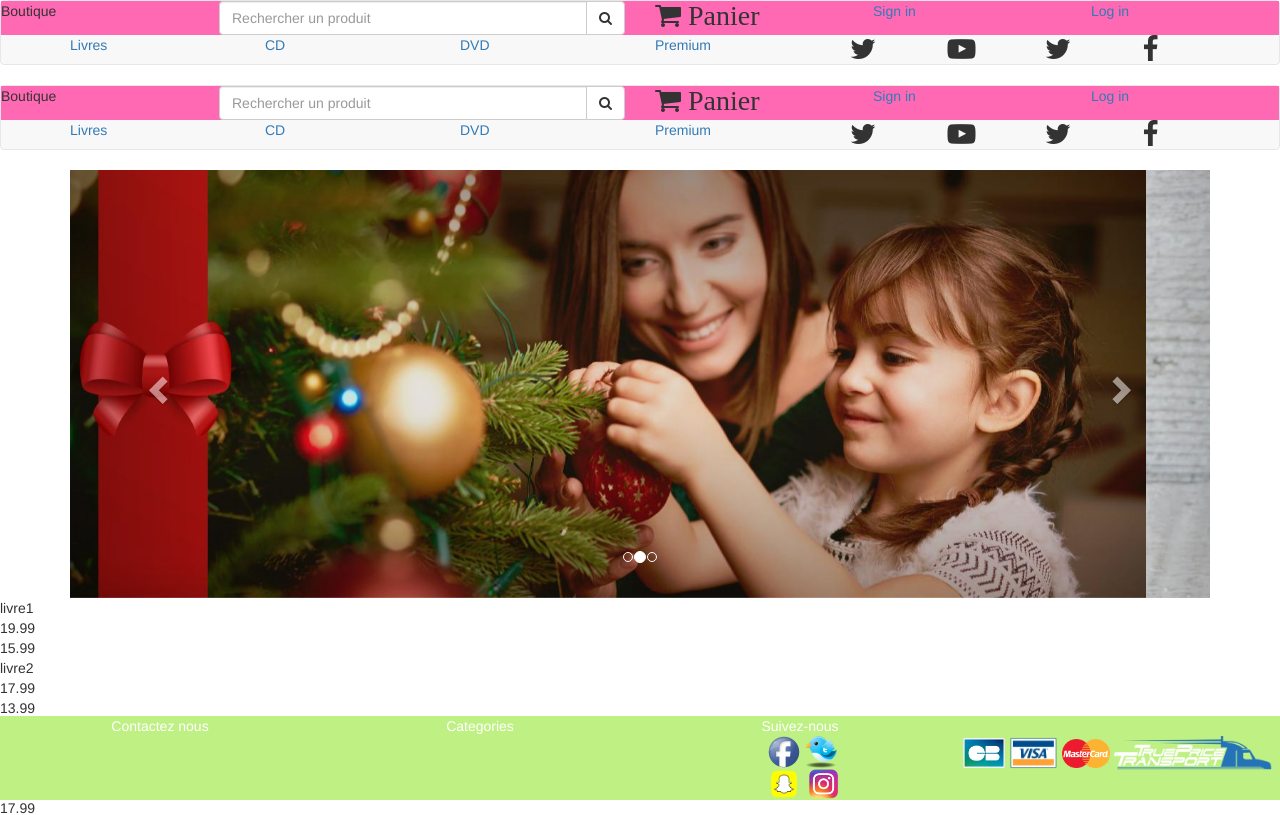
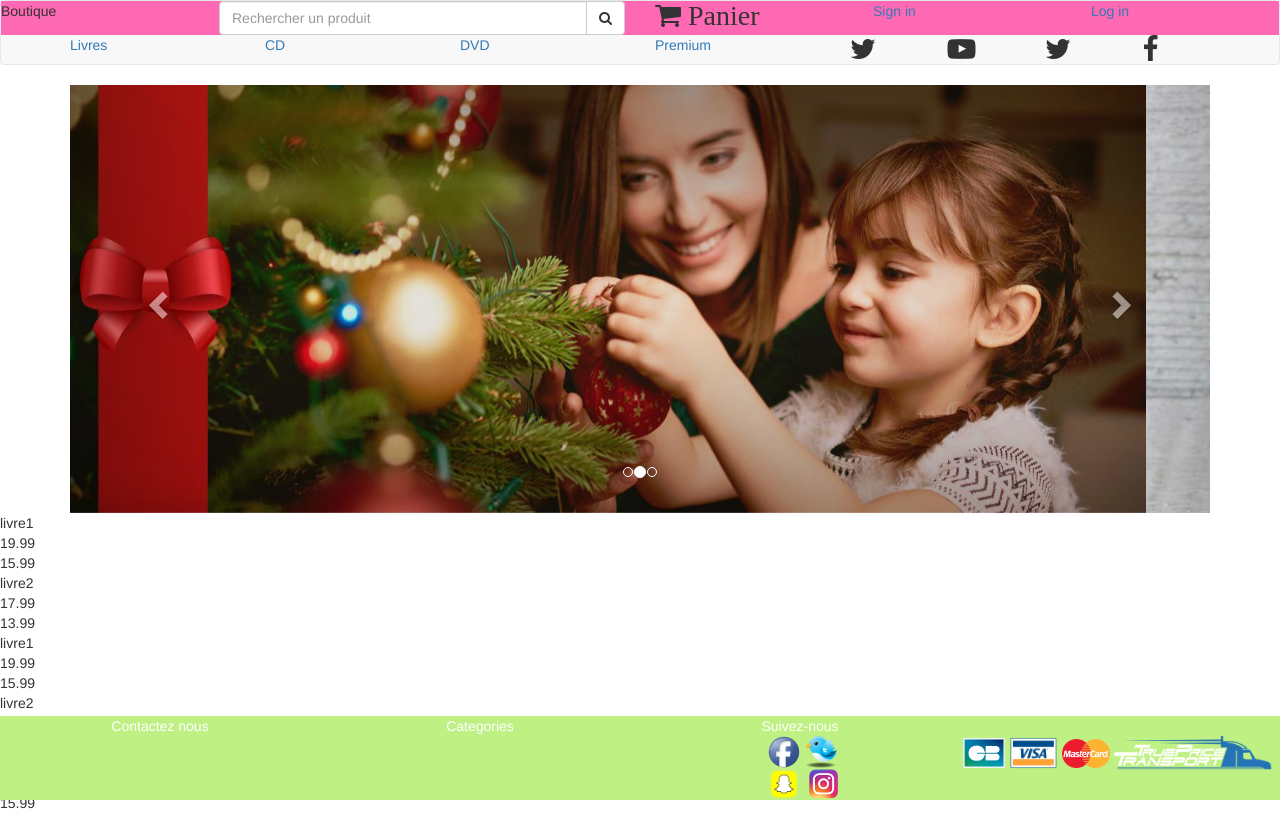
Before and after one commit to jimetevenard/Logos-Boutique-Front, an Angular app: page / in a window 1280 px wide. Shown: the top 815 px of the page. Built offline with nearby package versions, Linux system fonts and the light colour scheme; data requests are answered from the project's data file; what angular-font-awesome would draw is missing.

Commit message:
bouton panier BRR

```diff
--- a/src/app/app.component.html
+++ b/src/app/app.component.html
@@ -1,6 +1,5 @@
 <!--The content below is only a placeholder and can be replaced.-->
 <app-header [panierProduits]="panierProduits"></app-header>
-<app-header></app-header>
 <app-carousel></app-carousel>
 <product-list [listeProduit]="produits"></product-list>
 
--- a/src/app/panier/panier.component.html
+++ b/src/app/panier/panier.component.html
@@ -15,6 +15,7 @@
           </li>
         </ul>
         <p>Panier piano</p>
+        <button type="button" class="btn btn-outline-primary">Passe ta commande !</button>
       </div>
     </div>
 
```
